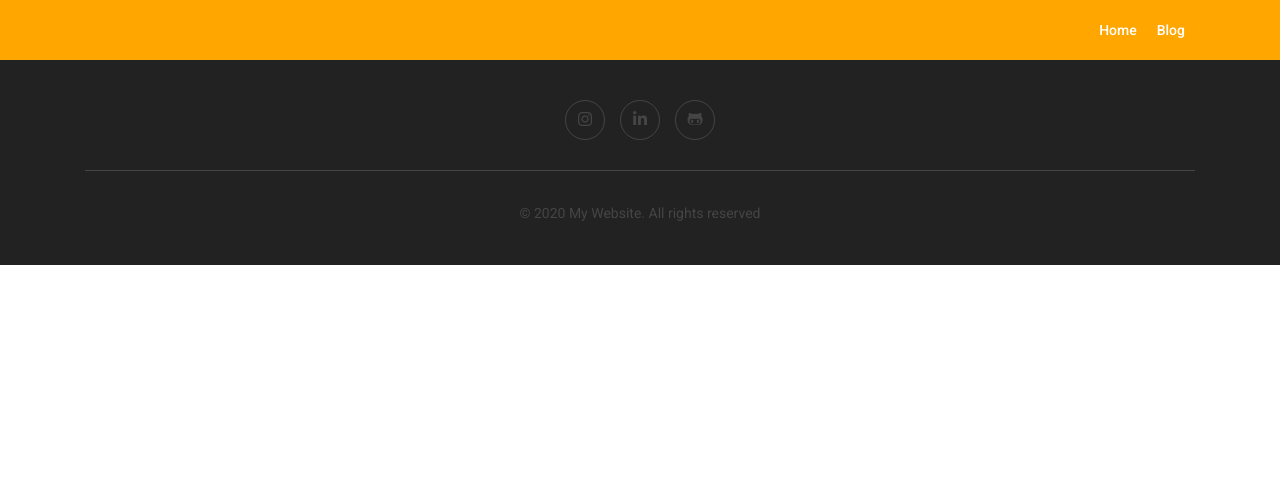
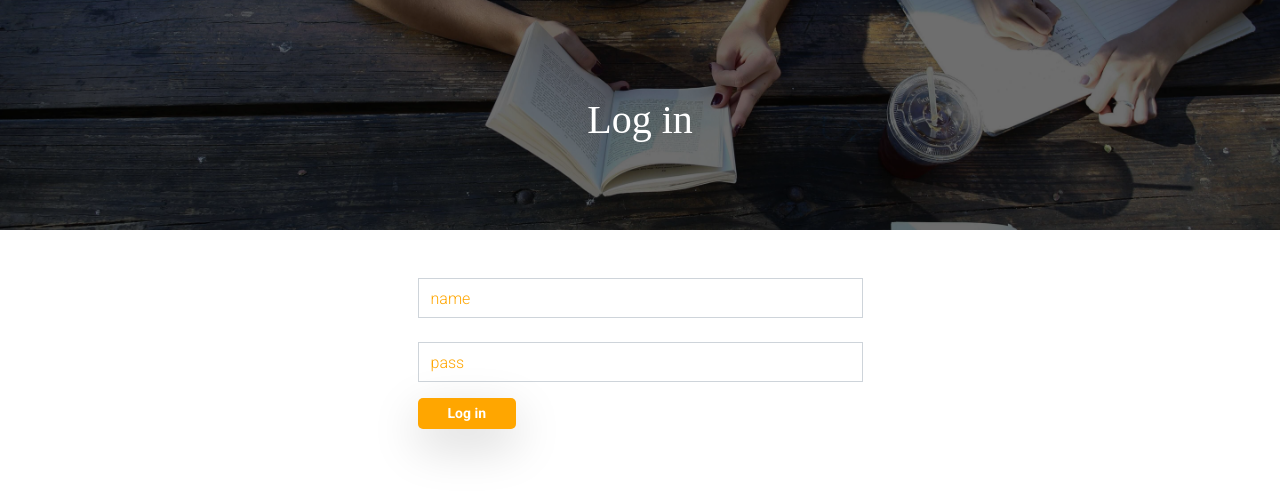
Before and after one commit to DulcePC/personal-website, a Vue app: page /login in a window 1280 px wide. Shown: the top 494 px of the page. Built offline with nearby package versions, Linux system fonts and the light colour scheme; a web font is replaced by a local one.

Commit message:
Adding login template

```diff
--- a/src/App.vue
+++ b/src/App.vue
@@ -1,7 +1,10 @@
 <template>
   <div id="app">
     <HeaderComponent />
-    <main id="main" :class="{ 'p-0': isInHomeRoute || isInBlogRoute }">
+    <main
+      id="main"
+      :class="{ 'p-0': isInHomeRoute || isInBlogRoute || isInLoginAdmin }"
+    >
       <router-view />
     </main>
     <FooterComponent />
@@ -24,6 +27,9 @@ export default {
     },
     isInBlogRoute() {
       return this.$route.name == "BlogPage";
+    },
+    isInLoginAdmin() {
+      return this.$route.name == "Login";
     }
   }
 };
--- a/src/components/Footer.vue
+++ b/src/components/Footer.vue
@@ -1,5 +1,5 @@
 <template>
-  <footer>
+  <footer :class="{ 'd-none': isInLoginAdmin }">
     <div class="container">
       <ul class="social-media">
         <li>
@@ -22,7 +22,12 @@
 
 <script>
 export default {
-  name: "FooterComponent"
+  name: "FooterComponent",
+  methods: {
+    isInLoginAdmin() {
+      return this.$route.name == "Login";
+    }
+  }
 };
 </script>
 
--- a/src/components/Header.vue
+++ b/src/components/Header.vue
@@ -2,7 +2,8 @@
   <header
     :class="{
       'on-scroll': onScroll,
-      'in-other-page': !isInHomeRoute && !isInBlogRoute
+      'in-other-page': !isInHomeRoute && !isInBlogRoute,
+      'd-none': isInLoginAdmin
     }"
     id="header"
   >
@@ -72,6 +73,9 @@ export default {
     },
     isInBlogRoute() {
       return this.$route.name == "BlogPage";
+    },
+    isInLoginAdmin() {
+      return this.$route.name == "Login";
     }
   },
   created() {
--- a/src/router/index.js
+++ b/src/router/index.js
@@ -4,6 +4,7 @@ import Home from "../views/Home.vue";
 import CrudBlog from "../views/Blog/Crud-blog.vue";
 import BlogPage from "../views/Blog/Blog-page.vue";
 import BlogDetailPage from "../views/Blog/Blog-detail.vue";
+import Login from "../views/Admin/log-in.vue";
 
 Vue.use(VueRouter);
 
@@ -36,6 +37,11 @@ const routes = [
     path: "/blog-detail",
     name: "BlogDetailPage",
     component: BlogDetailPage
+  },
+  {
+    path: "/login",
+    name: "Login",
+    component: Login
   }
 ];
 
--- /dev/null
+++ b/src/views/Admin/log-in.vue
@@ -0,0 +1,61 @@
+<template>
+  <section>
+    <div class="introduction-page in-other-page">
+      <h1>Log in</h1>
+    </div>
+    <div class="container py-5">
+      <div class="row justify-content-center">
+        <div class="col-lg-5 col-md-7">
+          <form v-on:submit.prevent="login">
+            <div class="form-group mb-4">
+              <input
+                type="text"
+                v-model="user"
+                class="form-control"
+                placeholder="name"
+              />
+            </div>
+            <div class="form-group">
+              <input
+                type="password"
+                v-model="password"
+                class="form-control"
+                placeholder="pass"
+              />
+            </div>
+            <div class="form-group">
+              <button type="submit" class="shadow-lg">Log in</button>
+            </div>
+          </form>
+        </div>
+      </div>
+    </div>
+  </section>
+</template>
+
+<script>
+export default {
+  name: "Login",
+  data() {
+    return {
+      user: "",
+      password: "",
+      error: false,
+      errorMsg: ""
+    };
+  },
+  methods: {
+    login() {
+      console.log(this.user);
+    }
+  }
+};
+</script>
+
+<style lang="scss" scoped>
+@import "../../assets/scss/styles";
+
+section {
+  height: 100vh;
+}
+</style>
```
Also changed, not shown: src/views/Admin/Admin.vue (added).
